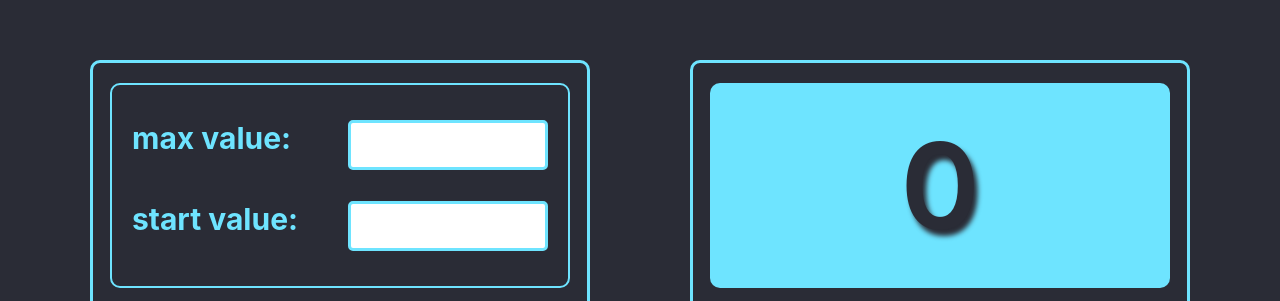
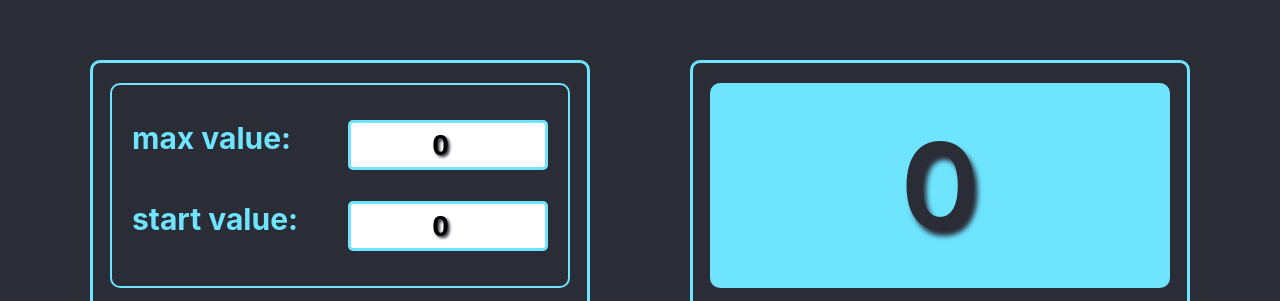
Before and after one commit to tamga05/Counter_React, a React (Create React App) app: page / in a window 1280 px wide. Shown: the part 140-441 px from the top of the page. Built offline with nearby package versions, Linux system fonts and the light colour scheme.

Commit message:
add localStorage markup at SetValueDisplay

```diff
--- a/src/App.tsx
+++ b/src/App.tsx
@@ -8,11 +8,10 @@ import {SetValueDisplay} from './components/SetValueDisplay/SetValueDisplay';
 
 function App() {
 
-    const minValue = 0;
-    const maxValue = 5; // Ограничение МАКСИМАЛЬНОГО значения числа, до которого считает счетчик
+    const startValue = 0;
+    const maxValue = 5;
 
-
-    let [count, setCount] = useState(minValue);
+    let [count, setCount] = useState(startValue);
 
     const onClickPlus = () => {
         if (count < maxValue) { // Ограничение МАКСИМАЛЬНО вводимого числа
@@ -21,18 +20,18 @@ function App() {
     }
 
     const onClickReset = () => {
-        setCount(minValue)
+        setCount(startValue)
     }
 
-    // const onClickSetValue = () => {
-    //
-    // }
+    const onClickSetValue = () => {
+
+    }
 
     return (
         <div className={s.counter}>
             <div className={s.inner}>
                 <SetValueDisplay/>
-                <SetValueBlock/>
+                <SetValueBlock onClickSetValue={onClickSetValue}/>
             </div>
             <div className={s.inner}>
                 <Display count={count}/>
--- a/src/components/ControlBlock/ControlBlock.tsx
+++ b/src/components/ControlBlock/ControlBlock.tsx
@@ -11,6 +11,7 @@ type ControlBlockType = {
 
 
 export const ControlBlock = (props: ControlBlockType) => {
+
     return (
         <div className={s.control}>
             <Button title={'plus'} callBack={props.onClickPlus} isDisabled={props.count === 5}/>
--- a/src/components/SetValueBlock/SetValueBlock.tsx
+++ b/src/components/SetValueBlock/SetValueBlock.tsx
@@ -1,26 +1,18 @@
-import React, {useState} from 'react';
+import React from 'react';
 import s from './SetValueBlock.module.css'
 import {Button} from '../Button/Button';
 
 
-// type SetValueBlockType = {
-//     // onClickSetValue: () => void
-//     // title: string
-// }
+type SetValueBlockType = {
+    onClickSetValue: () => void
+}
 
 
-
-export const SetValueBlock = () => {
-
-    let [startValue, setStartValue] = useState(0)
-
-    const onClickSetValue = () => {
-
-    }
+export const SetValueBlock = (props: SetValueBlockType) => {
 
     return (
         <div className={s.control}>
-            <Button title={'set'} callBack={onClickSetValue} isDisabled={false}/>
+            <Button title={'set'} callBack={props.onClickSetValue} isDisabled={false}/>
         </div>
     )
 }
--- a/src/components/SetValueDisplay/SetValueDisplay.tsx
+++ b/src/components/SetValueDisplay/SetValueDisplay.tsx
@@ -4,32 +4,39 @@ import s from './SetValueDisplay.module.css'
 
 export const SetValueDisplay = () => {
 
-    let [maxValue, setMaxValue] = useState()
+    let [maxValue, setMaxValue] = useState('0')
 
-    let [startValue, setStartValue] = useState()
+    let [startValue, setStartValue] = useState('0')
 
 
     const onChangeSetMaxValueHandler = (e: ChangeEvent<HTMLInputElement>) => {
+        setMaxValue(e.currentTarget.value)
         localStorage.setItem('maxValue', JSON.stringify(e.currentTarget.value))
-        setMaxValue(maxValue)
+        // localStorage.setItem('maxValue', maxValue)
     }
 
     const onChangeSetStartValueHandler = (e: ChangeEvent<HTMLInputElement>) => {
-        if (+e.currentTarget.value < 0) {
+        setStartValue(e.currentTarget.value)
+        localStorage.setItem('startValue', JSON.stringify(e.currentTarget.value))
+        // localStorage.setItem('startValue', startValue)
+    }
 
-        } else {
-            localStorage.setItem('startValue', JSON.stringify(e.currentTarget.value))
-            setStartValue(startValue)
-        }
-    }
+    // const getMaxValue = () => {
+    //     let maxValueString = localStorage.getItem('maxValue')
+    //     if (maxValueString) {
+    //         maxValue = JSON.parse(maxValueString)
+    //         setMaxValue(maxValue)
+    //     }
+    // }
+
 
     return (
         <div className={s.inner}>
             <div className={s.inputBlock}>
-                max value: <input type="number" onChange={onChangeSetMaxValueHandler}/>
+                max value: <input type="number" onChange={onChangeSetMaxValueHandler} value={maxValue}/>
             </div>
             <div className={s.inputBlock}>
-                start value: <input type="number" onChange={onChangeSetStartValueHandler}/>
+                start value: <input type="number" onChange={onChangeSetStartValueHandler} value={startValue}/>
             </div>
         </div>
     )
```
